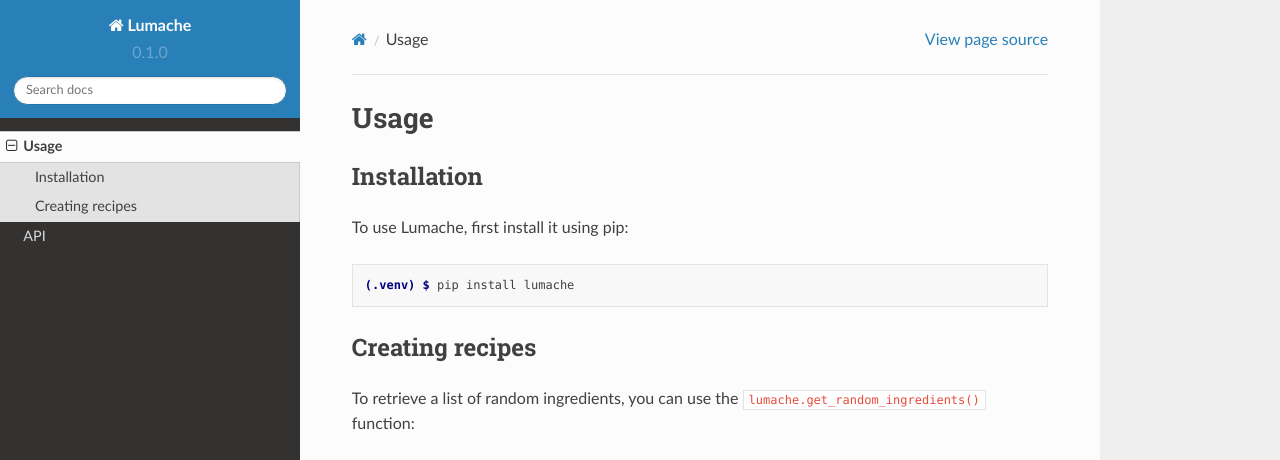
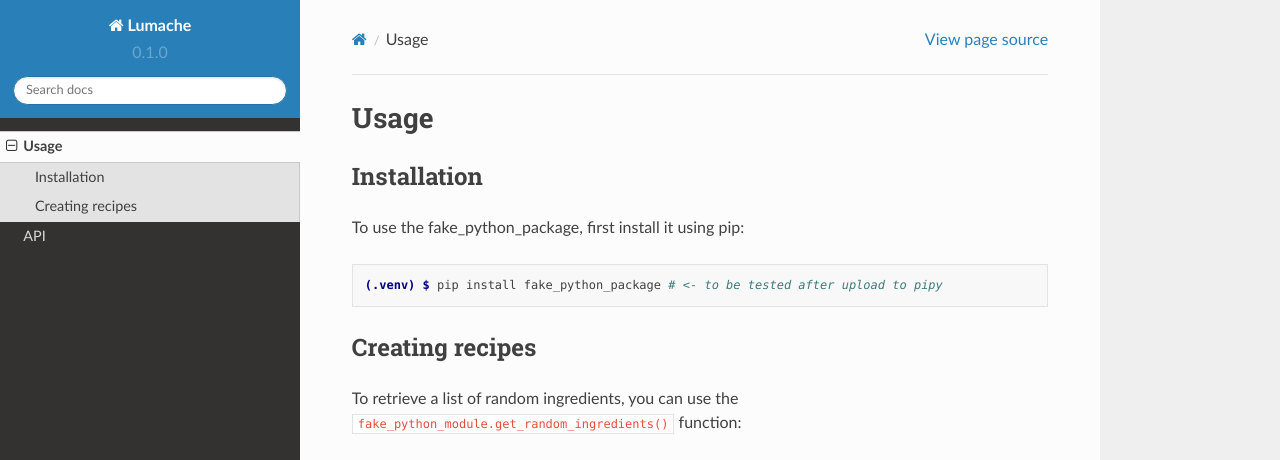
Before and after one commit to davidrs06/davidrs06-dummy_gitHub_repo_for_ReadTheDocs, a Sphinx documentation site: the page built from docs/source/usage.rst, in a window 1280 px wide and 1095 px high. Shown: the top 460 px of the window. Built offline with Sphinx 7.4.7 and the Read the Docs theme 2.0.0, drawn with Linux system fonts in a browser that asks for light colours; some of the changed text lies outside the part shown; grey boxes are pictures that could not be loaded.

```diff
--- a/docs/source/usage.rst
+++ b/docs/source/usage.rst
@@ -6,28 +6,28 @@ Usage
 Installation
 ------------
 
-To use Lumache, first install it using pip:
+To use the fake_python_package, first install it using pip:
 
 .. code-block:: console
 
-   (.venv) $ pip install lumache
+   (.venv) $ pip install fake_python_package # <- to be tested after upload to pipy
 
 Creating recipes
 ----------------
 
 To retrieve a list of random ingredients,
-you can use the ``lumache.get_random_ingredients()`` function:
+you can use the ``fake_python_module.get_random_ingredients()`` function:
 
-.. autofunction:: lumache.get_random_ingredients
+.. autofunction:: fake_python_module.get_random_ingredients
 
 The ``kind`` parameter should be either ``"meat"``, ``"fish"``,
-or ``"veggies"``. Otherwise, :py:func:`lumache.get_random_ingredients`
+or ``"veggies"``. Otherwise, :py:func:`fake_python_module.get_random_ingredients`
 will raise an exception.
 
-.. autoexception:: lumache.InvalidKindError
+.. autoexception:: fake_python_module.InvalidKindError
 
 For example:
 
->>> import lumache
->>> lumache.get_random_ingredients()
+>>> from fake_python_package import fake_python_module
+>>> fake_python_module.get_random_ingredients()
 ['shells', 'gorgonzola', 'parsley']
```
Also changed, not shown: docs/source/index.rst (+5 -6 lines).
